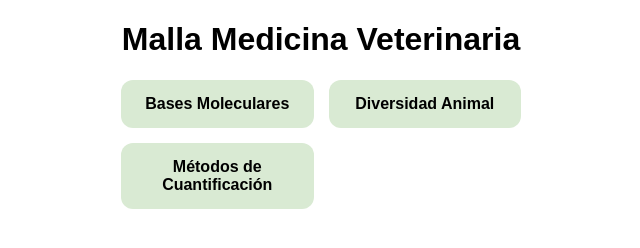
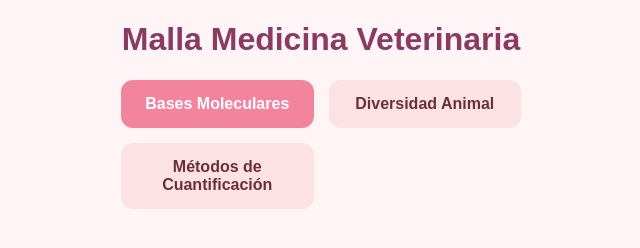
Before and after one commit to emiliazavalam-ship-it/malla-interactiva, a plain HTML site: page index.html in a window 1280 px wide. Both pictures are taken after a click on the element "Bases Moleculares". Shown: the whole page, without its empty margins (319-959 px from the left). Drawn offline with Linux system fonts and the light colour scheme.

Commit message:
Actualizar style.css

```diff
--- a/style.css
+++ b/style.css
@@ -1,6 +1,11 @@
 body {
   font-family: Arial, sans-serif;
   text-align: center;
+  background-color: #fff5f7;
+}
+
+h1 {
+  color: #8b3a62;
 }
 
 .malla {
@@ -13,7 +18,15 @@ body {
 
 .ramo {
   padding: 15px;
-  background-color: #d9ead3;
+  background-color: #fde2e4;   /* rosado claro */
   border-radius: 12px;
   font-weight: bold;
+  color: #6b2f3a;
+  cursor: pointer;
+  transition: background-color 0.3s;
 }
+
+.ramo.aprobado {
+  background-color: #f2849e;   /* rosado fuerte */
+  color: white;
+}
```
